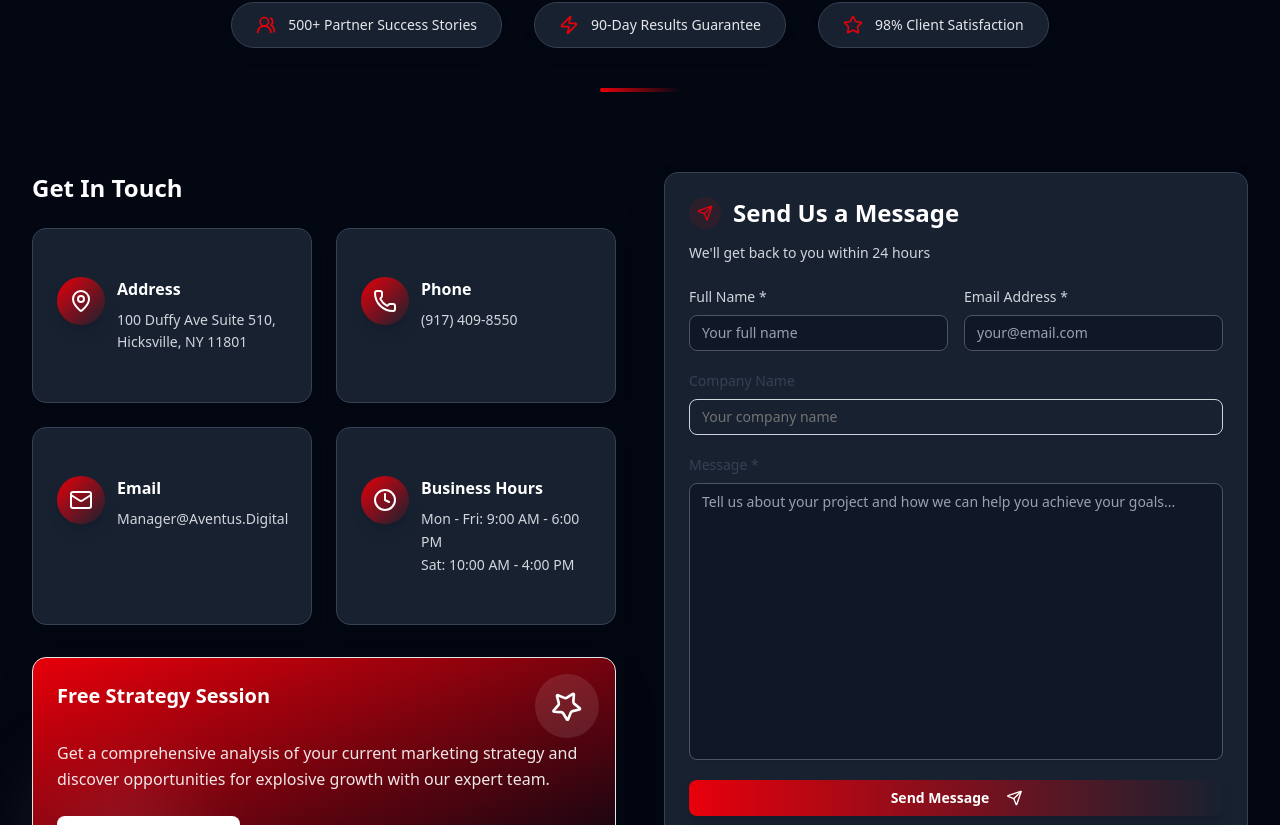
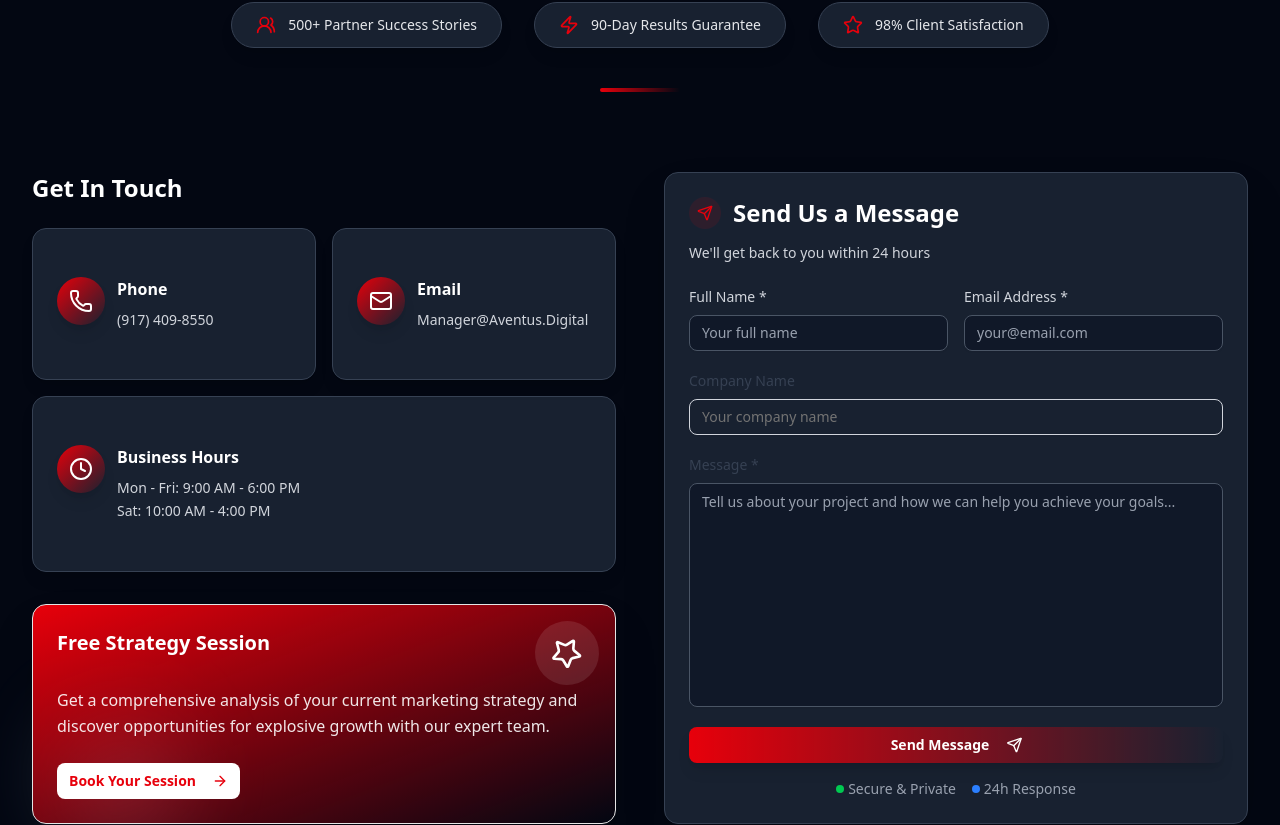
Before and after one commit to hijabzulfiqar/Aventus-Digital, a Next.js app: page /contact in a window 1280 px wide. Shown: the part 506-1331 px from the top of the page. Built offline with nearby package versions, Linux system fonts and the light colour scheme.

Commit message:
Remove address section from ContactSection and adjust grid layout for improved spacing

```diff
--- a/src/components/contact-section.tsx
+++ b/src/components/contact-section.tsx
@@ -5,7 +5,6 @@ import { Card, CardContent, CardHeader, CardTitle } from "@/components/ui/card";
 import { Input } from "@/components/ui/input";
 import { Textarea } from "@/components/ui/textarea";
 import {
-  MapPin,
   Phone,
   Mail,
   Clock,
@@ -20,11 +19,6 @@ import { useState } from "react";
 import { motion } from "framer-motion";
 
 const contactInfo = [
-  {
-    icon: MapPin,
-    title: "Address",
-    details: ["100 Duffy Ave Suite 510, Hicksville, NY 11801"],
-  },
   {
     icon: Phone,
     title: "Phone",
@@ -218,7 +212,7 @@ export function ContactSection() {
               >
                 Get In Touch
               </motion.h3>
-              <div className="grid sm:grid-cols-2 gap-6">
+              <div className="grid sm:grid-cols-2 gap-4">
                 {contactInfo.map((info, index) => (
                   <motion.div
                     key={index}
@@ -233,6 +227,7 @@ export function ContactSection() {
                         damping: 20,
                       },
                     }}
+                    className={index === contactInfo.length - 1 ? "sm:col-span-2" : ""}
                   >
                     <Card className="bg-gray-800/80 backdrop-blur-sm border-gray-700 shadow-lg hover:shadow-xl transition-shadow duration-300 h-full">
                       <CardContent className="p-6">
```
